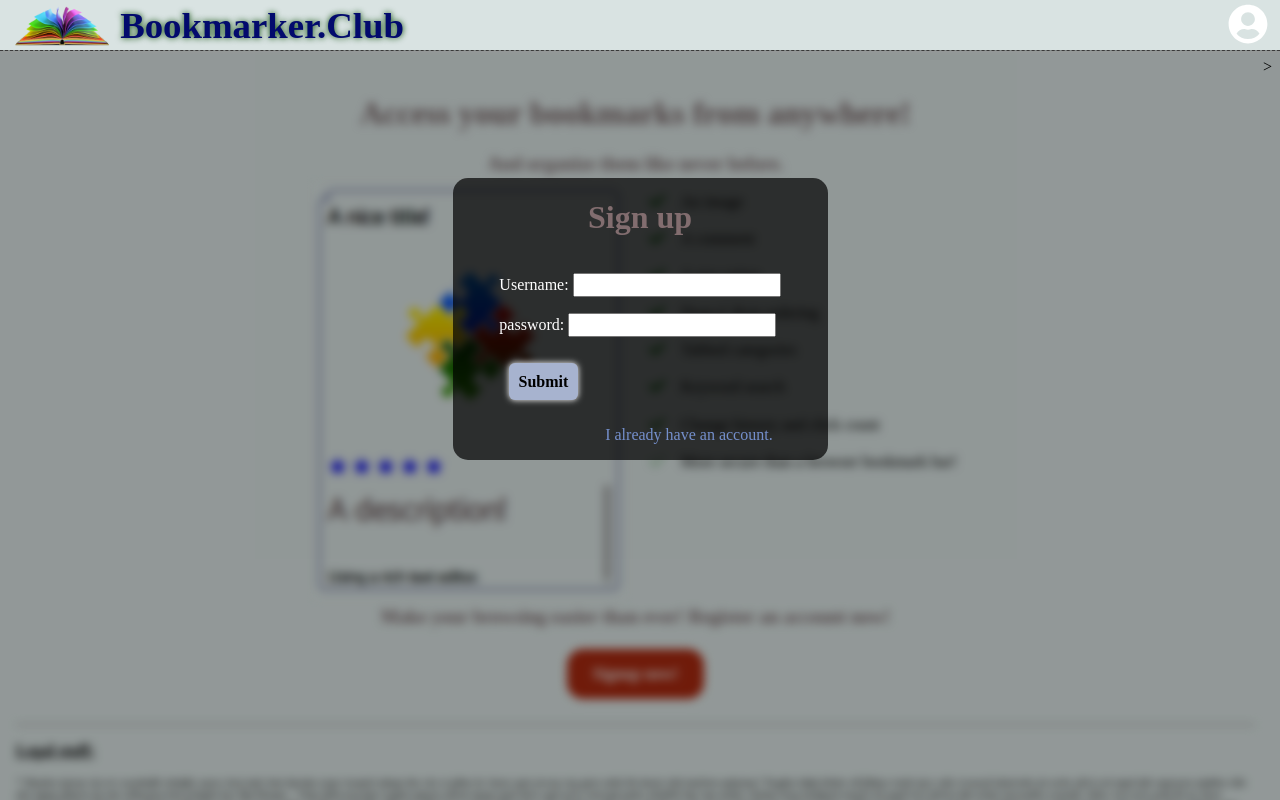
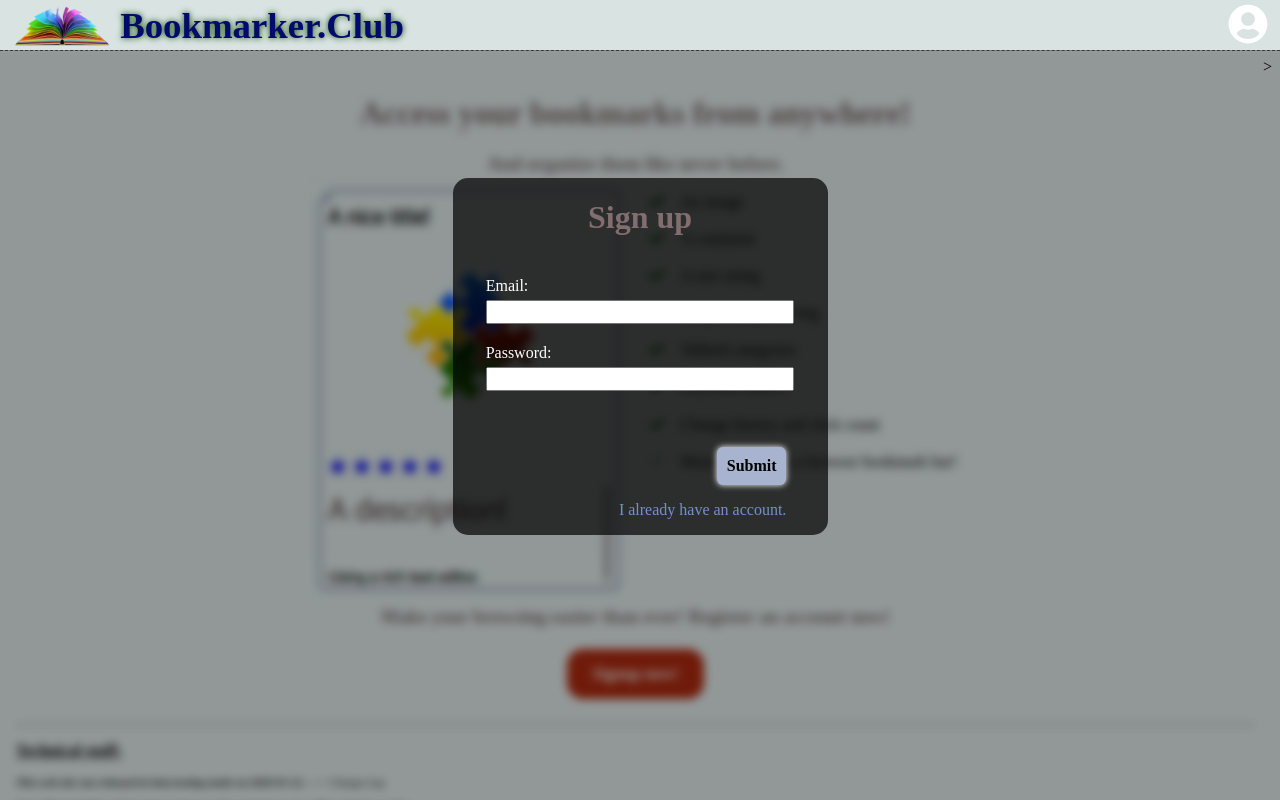
Before and after one commit to LouysPatriceBessette/BookMarker, a React app: page / in a window 1280 px wide. Both pictures are taken after a click on the button "Signup now!". Shown: the top 800 px of the page. Built offline with nearby package versions, Linux system fonts and the light colour scheme; no server answers; a web font is replaced by a local one.

Commit message:
Email and passord regex - Change log

```diff
--- a/server.js
+++ b/server.js
@@ -1488,9 +1488,7 @@ let emptyBank = {
             "insert": " is the best programer's ressource!"
         }],
         rating: 5,
-        clickCount: [{
-            date: new Date().getTime()
-        }]
+        clickCount: []
     }],
     history: [{
         target: "Link",
--- a/src/BookMarker.css
+++ b/src/BookMarker.css
@@ -242,6 +242,12 @@ nav h1 {
   border-radius: 0 4px 4px 0;
 }
 /* ============================================================================= FORMS */
+.modal form {
+  width: 90%;
+}
+.modal form input {
+  width: 100%;
+}
 .logBtn {
   border: 0;
   border-radius: 6px;
@@ -263,6 +269,11 @@ nav h1 {
   text-decoration: none;
   color: #748fcc;
   cursor: pointer;
+}
+.sl_submit {
+  position: relative;
+  left: 75%;
+  margin: 40px 0 0 0;
 }
 /* ============================================================================= Tabbed_Categories Component */
 .tabs_container {
@@ -498,6 +509,19 @@ span.dragIcon::after {
 }
 .error.shown {
   display: inline;
+}
+.hintWhite {
+  color: white;
+}
+.sl_field_title {
+  margin: 0 auto;
+  width: 100%;
+  padding: 20px 0 5px 0;
+}
+.sl_field_input {
+  margin: 0 auto;
+  width: 100%;
+  padding: 0;
 }
 /* ============================================================================= Context Component */
 .context {
--- a/src/BookMarker.less
+++ b/src/BookMarker.less
@@ -354,6 +354,13 @@ nav h1 {
 }
 
 /* ============================================================================= FORMS */
+.modal form {
+    width: 90%;
+}
+
+.modal form input {
+    width: 100%;
+}
 
 .logBtn {
     border: 0;
@@ -379,6 +386,12 @@ nav h1 {
     text-decoration: none;
     color: @navLink_color;
     cursor: pointer;
+}
+
+.sl_submit {
+    position: relative;
+    left: 75%;
+    margin: 40px 0 0 0;
 }
 
 /* ============================================================================= Tabbed_Categories Component */
@@ -665,6 +678,22 @@ span.dragIcon::after {
 
 .error.shown {
     display: inline;
+}
+
+.hintWhite {
+    color: white;
+}
+
+.sl_field_title {
+    margin: 0 auto;
+    width: 100%;
+    padding: 20px 0 5px 0;
+}
+
+.sl_field_input {
+    margin: 0 auto;
+    width: 100%;
+    padding: 0;
 }
 
 /* ============================================================================= Context Component */
--- a/src/component-base/Form_login.jsx
+++ b/src/component-base/Form_login.jsx
@@ -28,17 +28,36 @@ import {
 class U_Form_login extends Component {
   constructor(props) {
     super(props);
+
+    this.errorClassName = "error";
+    this.errorHint = "error hintWhite";
   }
 
   // =============================================================================================================== Component functions
   fetchCredential = async e => {
     e.preventDefault();
 
+    let errorHintClassName = <></>;
+
     let usernameVal = document.querySelector("#login_usr").value;
     let passwordVal = document.querySelector("#login_pwd").value;
     if (usernameVal !== "" && passwordVal !== "") {
+      // Check if the username is valid
+      // From https://emailregex.com/
+      let emailRegex = /(?:[a-z0-9!#$%&'*+/=?^_`{|}~-]+(?:\.[a-z0-9!#$%&'*+/=?^_`{|}~-]+)*|"(?:[\x01-\x08\x0b\x0c\x0e-\x1f\x21\x23-\x5b\x5d-\x7f]|\\[\x01-\x09\x0b\x0c\x0e-\x7f])*")@(?:(?:[a-z0-9](?:[a-z0-9-]*[a-z0-9])?\.)+[a-z0-9](?:[a-z0-9-]*[a-z0-9])?|\[(?:(?:25[0-5]|2[0-4][0-9]|[01]?[0-9][0-9]?)\.){3}(?:25[0-5]|2[0-4][0-9]|[01]?[0-9][0-9]?|[a-z0-9-]*[a-z0-9]:(?:[\x01-\x08\x0b\x0c\x0e-\x1f\x21-\x5a\x53-\x7f]|\\[\x01-\x09\x0b\x0c\x0e-\x7f])+)\])/;
+      let validEmail = usernameVal.match(emailRegex);
+
+      // Check if the password strength is ok
+      // From https://stackoverflow.com/a/5142164/2159528
+      let passwordRegex = /^(?=.*[A-Z].*[A-Z])(?=.*[!@#$&*])(?=.*[0-9].*[0-9])(?=.*[a-z].*[a-z].*[a-z]).{8,}$/;
+      let validPassword = passwordVal.match(passwordRegex);
+      log.var("validPassword", validPassword);
+
+      if (validEmail && validPassword) {
+        log.var("validEmail", validEmail[0]);
+
         let Credential = new FormData();
-      Credential.append("username", usernameVal);
+        Credential.append("username", validEmail[0]);
         Credential.append("password", passwordVal);
 
         let response = await qf(
@@ -53,6 +72,61 @@ class U_Form_login extends Component {
           this.props.dispatch({ type: "sign-log-error" });
           document.querySelector("[type='password']").value = "";
         }
+        return;
+      } // END if valid
+
+      // Error hints on sign up
+      if (this.props.modal.title === "Sign up") {
+        // Email
+        if (!validEmail) {
+          log.error("invalid email adress.");
+
+          // Set hint message
+          errorHintClassName = (
+            <>
+              <p>Your email address looks wrong.</p>
+            </>
+          );
+          this.props.dispatch({
+            type: "sign-log-error",
+            hint: errorHintClassName
+          });
+          return;
+        }
+
+        // Password
+        if (!validPassword) {
+          log.error("invalid password.");
+
+          // Set hint message
+          errorHintClassName = (
+            <>
+              <p>Your password must at least contain:</p>
+              <ul>
+                <li>Two (2) uppercase letters.</li>
+                <li>Three (3) lowercase letters.</li>
+                <li>One (1) special case letter.</li>
+                <li>Two (2) digits.</li>
+                <li>Eigth (8) characters in length.</li>
+              </ul>
+            </>
+          );
+          this.props.dispatch({
+            type: "sign-log-error",
+            hint: errorHintClassName
+          });
+          return;
+        }
+      } // END error hints on Sign up
+    }
+  };
+
+  pwKeydown = e => {
+    let errorMsgs = document.querySelectorAll(".error.shown");
+    if (errorMsgs && e.type === "keydown") {
+      errorMsgs.forEach(msg => {
+        msg.classList.remove("shown");
+      });
     }
   };
 
@@ -99,11 +173,18 @@ class U_Form_login extends Component {
 
   // =============================================================================================================== Component render
   render = () => {
-    log.render("-- COMPONENT TEMPLATE --");
+    log.render("Form_login");
 
-    let errorClassName = "error";
+    //let errorClassName = "error";
     if (this.props.sl_error) {
-      errorClassName += " shown";
+      this.errorClassName += " shown";
+      log.ok("error shown");
+    }
+
+    //let errorHint = "error hintWhite";
+    if (this.props.sl_error_hint) {
+      this.errorHint += " shown";
+      log.ok("error shown");
     }
 
     // ======================================================================= Return
@@ -111,15 +192,22 @@ class U_Form_login extends Component {
       <>
         <h1>{this.props.modal.title}</h1>
         <form>
+          <p className="sl_field_title">Email:</p>
+          <p className="sl_field_input">
+            <input type="text" id="login_usr" onKeyDown={this.pwKeydown} />
+          </p>
+          <p className="sl_field_title">Password:</p>
+          <p className="sl_field_input">
+            <input type="password" id="login_pwd" onKeyDown={this.pwKeydown} />
+          </p>
+          <p className={this.errorClassName}>
+            {this.props.modal.title} failed...
+          </p>
+          <div className={this.errorClassName}>
+            <div className={this.errorHint}>{this.props.sl_error_hint}</div>
+          </div>
           <p>
-            Username: <input type="text" id="login_usr" />
-          </p>
-          <p>
-            password: <input type="password" id="login_pwd" />
-          </p>
-          <p className={errorClassName}>{this.props.modal.title} failed...</p>
-          <p>
-            <button className="logBtn" onClick={this.fetchCredential}>
+            <button className="logBtn sl_submit" onClick={this.fetchCredential}>
               Submit
             </button>
           </p>
@@ -135,7 +223,8 @@ let stp = state => {
   return {
     // Specific component props from the state here
     modal: state.modal,
-    sl_error: state.sl_error
+    sl_error: state.sl_error,
+    sl_error_hint: state.sl_error_hint
   };
 };
 
--- a/src/component-publicView/Home.jsx
+++ b/src/component-publicView/Home.jsx
@@ -81,9 +81,33 @@ class U_Home extends Component {
     }, 1);
   };
 
+  changeLog = e => {
+    e.preventDefault();
+    log.ok("Show change log");
+    this.props.dispatch({ type: "CHANGE LOG" });
+  };
+
+  changelog_back = e => {
+    this.props.dispatch({ type: "CHANGE LOG BACK" });
+  };
+
   // =============================================================================================================== Component render
   render = () => {
     log.render("Home");
+
+    if (this.props.show_change_log) {
+      return (
+        <>
+          CHANGE LOG:
+          <ul>
+            <li>2020-01-12: Beta-test release.</li>
+          </ul>
+          <button className="fctBtn fctBtn_green" onClick={this.changelog_back}>
+            Back
+          </button>
+        </>
+      );
+    }
 
     this.checks_animation_init();
 
@@ -119,6 +143,23 @@ class U_Home extends Component {
         <div>
           <p>
             <b>
+              <u>Technical stuff:</u>
+            </b>
+          </p>
+          <p className="legal">
+            <b>
+              This web site was released in beta-testing mode on 2020-01-12.
+            </b>{" "}
+            <a onClick={this.changeLog} title="Click to read">
+              ---> Change Log
+            </a>
+          </p>
+          <p className="legal">
+            Some <b>free accounts</b> will be given to the very first signed up
+            users. More details to come...
+          </p>
+          <p>
+            <b>
               <u>Legal stuff:</u>
             </b>
           </p>
@@ -136,8 +177,7 @@ class U_Home extends Component {
 // =============================================================================================================== State to Props
 let stp = state => {
   return {
-    // Specific component props from the state here
-    //...
+    show_change_log: state.show_change_log
   };
 };
 
--- a/src/store.js
+++ b/src/store.js
@@ -96,6 +96,7 @@ let reducer = (state, action) => {
 
     if (action.type === "sign-log-error") {
         newState.sl_error = true
+        newState.sl_error_hint = action.hint
     }
 
     // =========================================================== Link rating ( triggers a change to save )
@@ -473,6 +474,15 @@ let reducer = (state, action) => {
         newState.links[action.linkID].clickCount.reverse().push(action.newClickDate)
     }
 
+    // =========================================================== SHOW / HIDE CHANGE LOG
+    if (action.type === "CHANGE LOG") {
+        newState.show_change_log = true;
+    }
+
+    if (action.type === "CHANGE LOG BACK") {
+        newState.show_change_log = false;
+    }
+
     // =========================================================== SHARE A FOLDER
 
     // ...
```
Lines whose indentation alone changed are shown as unchanged.
